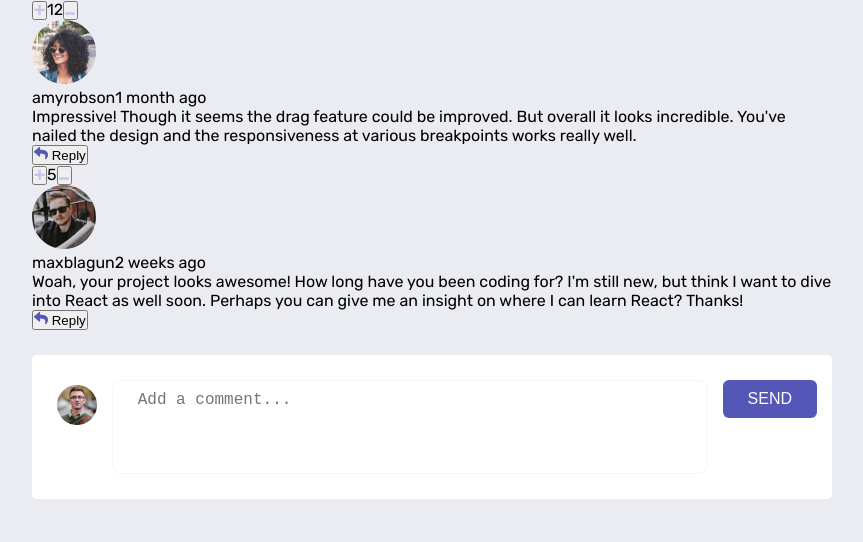
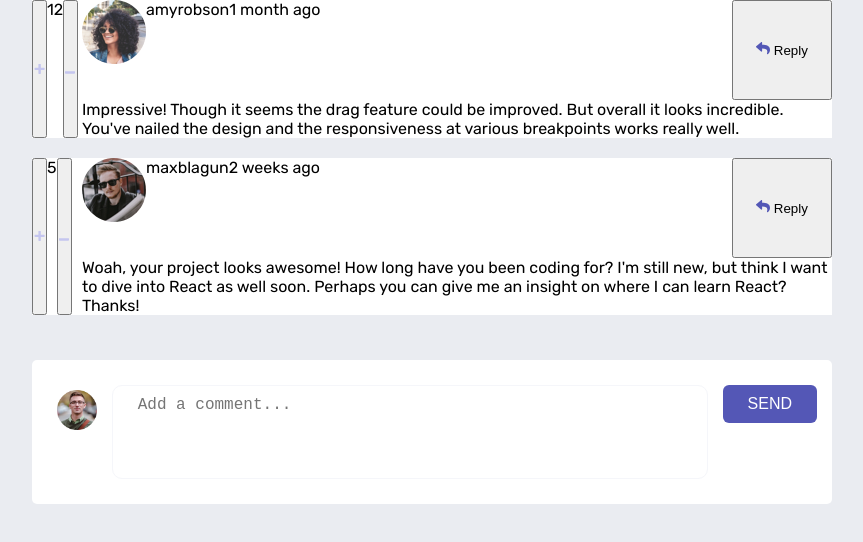
Before and after one commit to KamilKonopski/Interactive-comments-section, a plain HTML site: page index.html in a window 1280 px wide. Shown: the whole page, without its empty margins (208-1071 px from the left). Drawn offline with Linux system fonts and the light colour scheme.

Commit message:
add grid and add arrangement of elements

```diff
--- a/css/style.css
+++ b/css/style.css
@@ -32,6 +32,35 @@ body {
     max-width: 800px;
 }
 
+.comment {
+    background-color: var(--white);
+    display: grid;
+    grid-template-areas:
+        'like user reply'
+        'like content content';
+    grid-template-columns: 50px 1fr 100px;
+    grid-template-rows: 100px 1fr;
+    margin-bottom: 20px;
+}
+
+.comment__like-container {
+    display: flex;
+    flex-wrap: wrap;
+    grid-area: like;
+}
+
+.comment__user-container {
+    display: flex;
+    grid-area: user;
+}
+
+.comment__content {
+    grid-area: content;
+}
+
+.comment__reply-btn {
+    grid-area: reply;
+}
 
 .add-comment {
 
```
